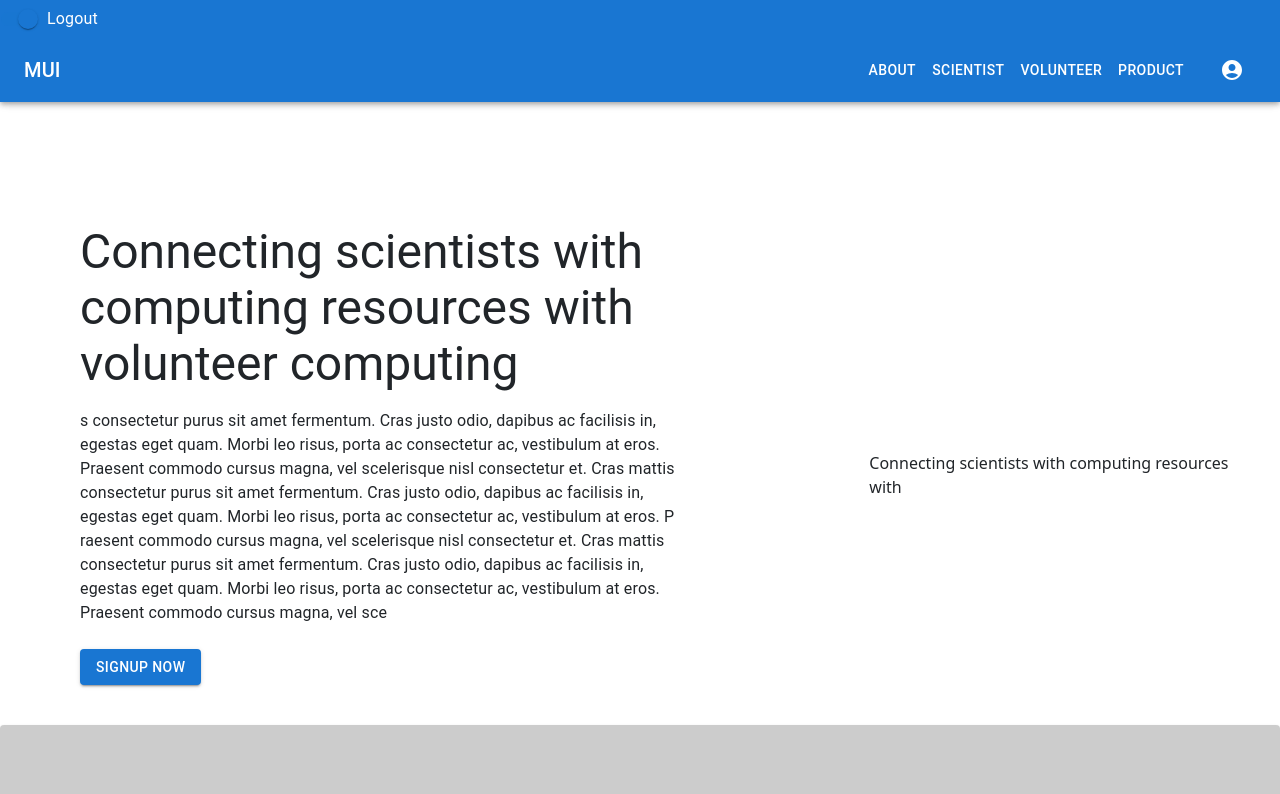
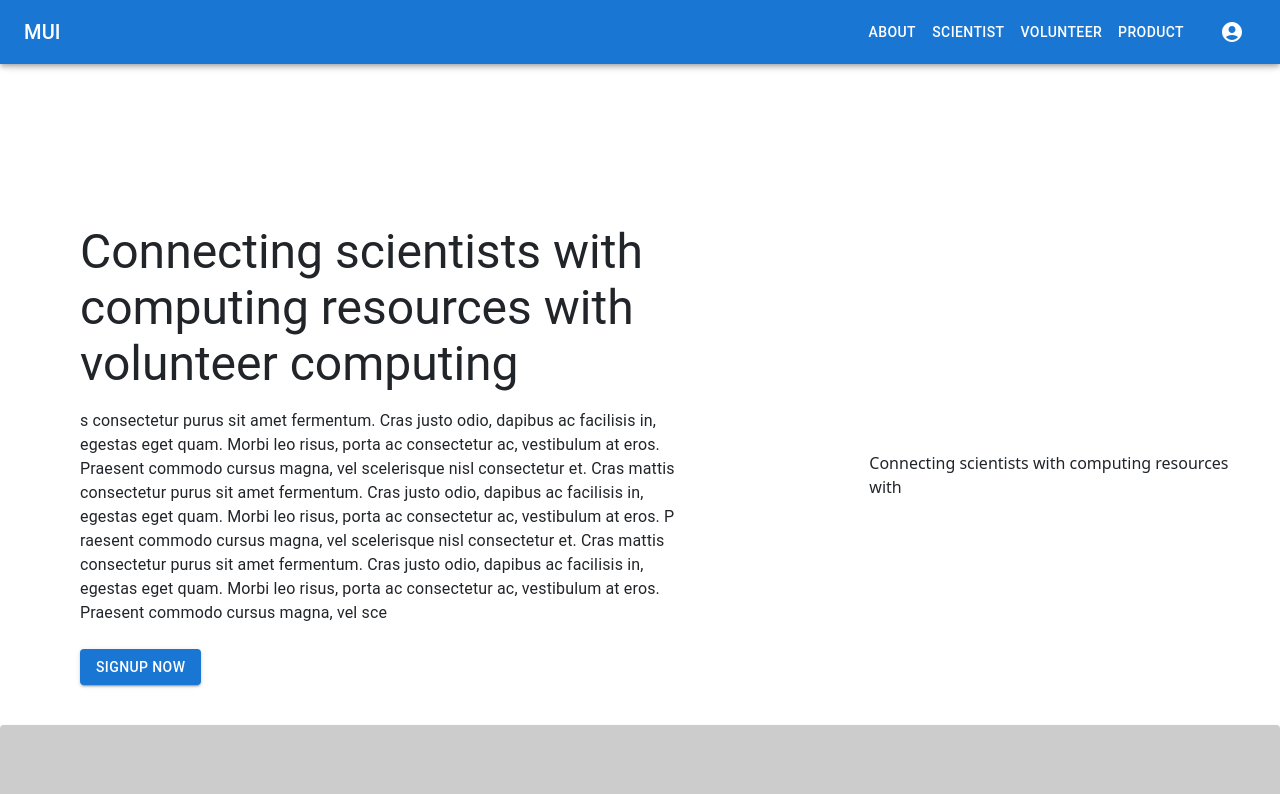
Before and after one commit to jurrewolff/volunteer-computing, a React (Create React App) app in the folder flask_react/: page / in a window 1280 px wide. Shown: the top 794 px of the page. Built offline with nearby package versions, Linux system fonts and the light colour scheme.

Commit message:
Properly handle user menu states and display relevant entries.

```diff
--- a/flask_react/src/Components/HomePageNav.js
+++ b/flask_react/src/Components/HomePageNav.js
@@ -26,6 +26,7 @@ import IconButton from '@mui/material/IconButton';
 import ListItemText from '@mui/material/ListItemText';
 import ListItemButton from '@mui/material/ListItemButton';
 import FormControlLabel from '@mui/material/FormControlLabel';
+import Cookies from 'js-cookie'
 
 import AccountCircle from '@mui/icons-material/AccountCircle';
 
@@ -168,7 +169,12 @@ export default function Nav(props) {
                     <Link to="/dashBoard">
                         <MenuItem onClick={handleClose}>Dashboard</MenuItem>
                     </Link>
-                    <MenuItem onClick={handleLogOut}>Logout</MenuItem>
+                    <Link to="/">
+                        <MenuItem onClick={handleLogOut}>Logout</MenuItem>
+                    </Link>
+                    <Link to="/userinfo">
+                        <MenuItem onClick={handleClose}>Userinfo</MenuItem>
+                    </Link>
                 </Menu>
             </Box>
         )
@@ -180,18 +186,6 @@ export default function Nav(props) {
                 sx={{ display: 'flex' }}
             >
                 <AppBar component="nav">
-                    <FormGroup>
-                        <FormControlLabel
-                            control={
-                                <Switch
-                                    checked={auth}
-                                    onChange={handleChange}
-                                    aria-label="login switch"
-                                />
-                            }
-                            label={auth ? 'Logout' : 'Login'}
-                        />
-                    </FormGroup>
                     <Toolbar>
                         <IconButton
                             color="inherit"
@@ -221,7 +215,7 @@ export default function Nav(props) {
                             ))}
                         </Box>
                         <Box>
-                            {auth ? AccountNotLoggedIn() : AccountLoggedIn()}
+                            {Cookies.get("user_id") ? AccountLoggedIn() : AccountNotLoggedIn()}
                         </Box>
                     </Toolbar >
                 </AppBar >
```
